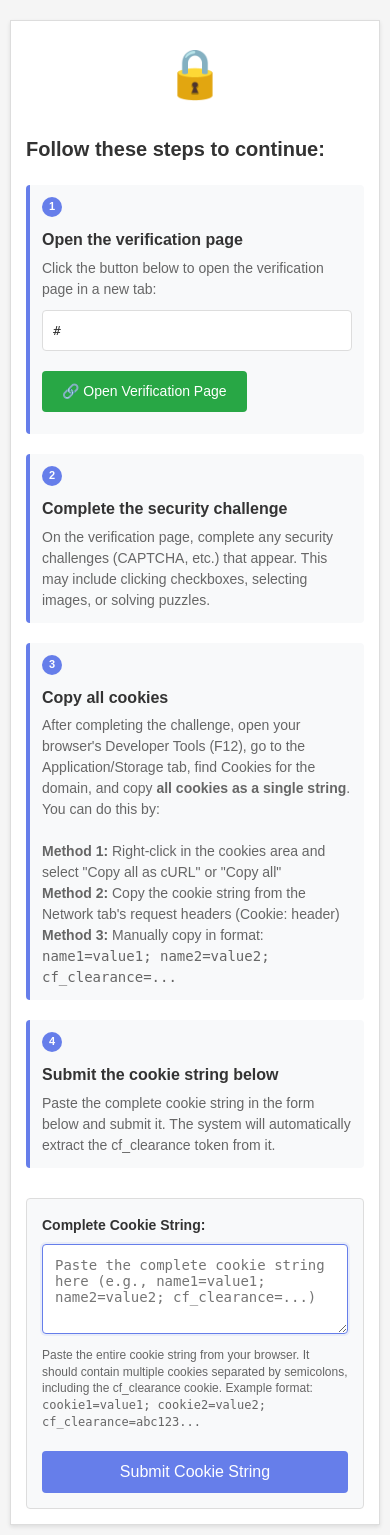
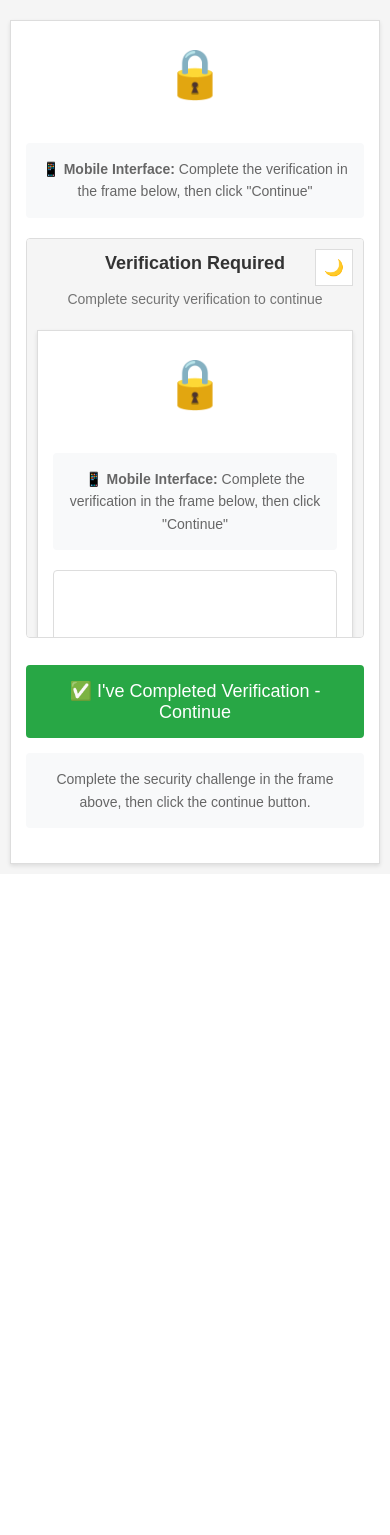
Before and after one commit to FoxeiZ/termux-script, a Python web app: template server/proxy/templates/csrf.jinja2 in a window 390 px wide. Shown: the part 71-1606 px from the top of the page. After the commit the page ends 940 px from the top, so only its background shows below. Run offline with Jinja, Linux system fonts and the light colour scheme; the template is opened without the code that fills it: most values are stand-ins (such as "Sample title", 1, 10 or a date in 2020).

Commit message:
feat: add mobile-specific interface

```diff
--- a/server/proxy/templates/csrf.jinja2
+++ b/server/proxy/templates/csrf.jinja2
@@ -252,6 +252,77 @@
                 margin-bottom: 20px;
             }
 
+            /* Mobile-specific styles */
+            .mobile-verification {
+                display: none;
+                margin-top: 30px;
+            }
+
+            .verification-iframe {
+                width: 100%;
+                height: 500px;
+                border: 1px solid var(--border-color);
+                border-radius: 4px;
+                margin-bottom: 20px;
+            }
+
+            .continue-button {
+                background: var(--button-success);
+                color: var(--header-text);
+                padding: 15px 30px;
+                border: none;
+                border-radius: 4px;
+                font-size: 18px;
+                cursor: pointer;
+                width: 100%;
+                margin-bottom: 15px;
+            }
+
+            .continue-button:hover {
+                background: var(--button-success-hover);
+            }
+
+            .continue-button:disabled {
+                background: var(--text-secondary);
+                cursor: not-allowed;
+            }
+
+            .mobile-help {
+                background: var(--info-bg);
+                padding: 15px;
+                border-radius: 4px;
+                margin-bottom: 20px;
+                font-size: 14px;
+                color: var(--text-secondary);
+                text-align: center;
+            }
+
+            .desktop-only {
+                display: block;
+            }
+
+            .mobile-only {
+                display: none;
+            }
+
+            @media (max-width: 768px) {
+                .mobile-verification {
+                    display: block;
+                }
+
+                .desktop-only {
+                    display: none;
+                }
+
+                .mobile-only {
+                    display: block;
+                }
+
+                .verification-iframe {
+                    height: 400px;
+                }
+            }
+
             /* Responsive Design */
             @media (max-width: 768px) {
                 .csrf-container {
@@ -311,7 +382,7 @@
                     <strong>Security Check Required:</strong> {{ error_message }}
                 </div>
             {% endif %}
-            <div class="instructions">
+            <div class="instructions desktop-only">
                 <h2>Follow these steps to continue:</h2>
                 <div class="step">
                     <div class="step-number">1</div>
@@ -363,7 +434,25 @@
                     </div>
                 </div>
             </div>
-            <form id="csrfForm" class="csrf-form" method="post" action="/csrf">
+            <!-- Mobile-specific interface -->
+            <div class="mobile-verification mobile-only">
+                <div class="mobile-help">
+                    📱 <strong>Mobile Interface:</strong> Complete the verification in the frame below, then click "Continue"
+                </div>
+                <iframe src="{{ problem_url }}"
+                        class="verification-iframe"
+                        id="verificationFrame"
+                        sandbox="allow-scripts allow-same-origin allow-forms allow-top-navigation allow-popups">
+                </iframe>
+                <button onclick="checkCookiesAndContinue()"
+                        class="continue-button"
+                        id="continueBtn">✅ I've Completed Verification - Continue</button>
+                <div class="mobile-help">Complete the security challenge in the frame above, then click the continue button.</div>
+            </div>
+            <form id="csrfForm"
+                  class="csrf-form desktop-only"
+                  method="post"
+                  action="/csrf">
                 {% if error_message %}<div class="status-message status-error status-show">❌ {{ error_message }}</div>{% endif %}
                 <div class="form-group">
                     <label for="cf_clearance" class="form-label">Complete Cookie String:</label>
@@ -388,9 +477,71 @@
         </div>
         <script src="{{ url_for('static', filename='nhentai/scripts.js') }}"></script>
         <script>
-            // Auto-focus the input field
+            // Mobile detection
+            function isMobileDevice() {
+                return /Android|webOS|iPhone|iPad|iPod|BlackBerry|IEMobile|Opera Mini/i.test(navigator.userAgent) ||
+                    window.innerWidth <= 768;
+            }
+
+            // Show appropriate interface based on device
+            function initializeInterface() {
+                const isMobile = isMobileDevice();
+                const desktopElements = document.querySelectorAll('.desktop-only');
+                const mobileElements = document.querySelectorAll('.mobile-only');
+
+                if (isMobile) {
+                    desktopElements.forEach(el => el.style.display = 'none');
+                    mobileElements.forEach(el => el.style.display = 'block');
+                } else {
+                    desktopElements.forEach(el => el.style.display = 'block');
+                    mobileElements.forEach(el => el.style.display = 'none');
+                }
+            }
+
+            // Mobile interface: Check cookies and auto-submit
+            function checkCookiesAndContinue() {
+                try {
+                    // Get all cookies
+                    const cookies = document.cookie;
+                    if (cookies && cookies.includes('cf_clearance')) {
+                        // Auto-submit with cookies
+                        const form = document.getElementById('csrfForm');
+                        const input = document.createElement('input');
+                        input.type = 'hidden';
+                        input.name = 'cf_clearance';
+                        input.value = cookies;
+                        form.appendChild(input);
+                        form.submit();
+                    } else {
+                        alert('Please complete the verification challenge in the frame above first, then try again.');
+                    }
+                } catch (error) {
+                    console.error('Error checking cookies:', error);
+                    alert('Unable to detect verification completion. Please ensure you completed the challenge in the frame above.');
+                }
+            }
+
+            // Auto-focus the input field (for desktop)
             document.addEventListener('DOMContentLoaded', function() {
-                document.getElementById('cf_clearance').focus();
+                initializeInterface();
+
+                const input = document.getElementById('cf_clearance');
+                if (input && !isMobileDevice()) {
+                    input.focus();
+                }
+
+                // Optional: Listen for iframe load events
+                const iframe = document.getElementById('verificationFrame');
+                if (iframe) {
+                    iframe.addEventListener('load', function() {
+                        console.log('Verification frame loaded');
+                    });
+                }
+            });
+
+            // Handle window resize to switch interfaces if needed
+            window.addEventListener('resize', function() {
+                initializeInterface();
             });
         </script>
     </body>
--- a/server/proxy/utils/request.py
+++ b/server/proxy/utils/request.py
@@ -34,6 +34,7 @@
         headers.pop("X-Content-Security-Policy", None)
         headers.pop("Remote-Addr", None)
         headers.pop("X-Forwarded-For", None)
+
         cookies = headers.pop("Cookie", None)
         if cookies:
             cookie = SimpleCookie(cookies)
```
